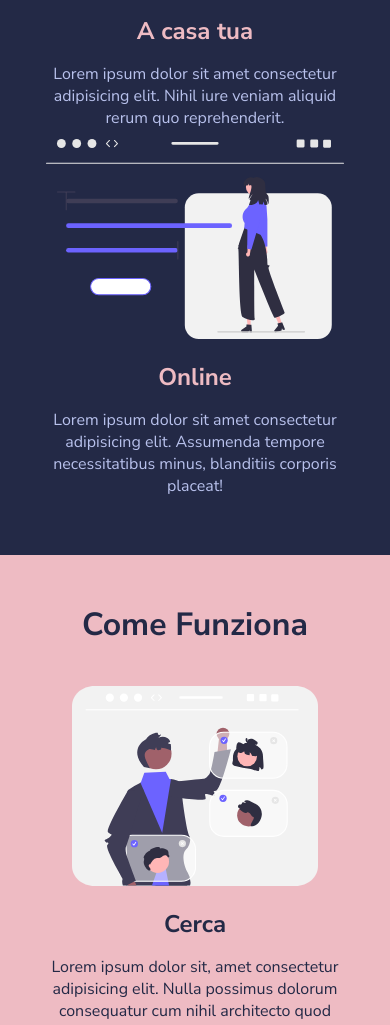
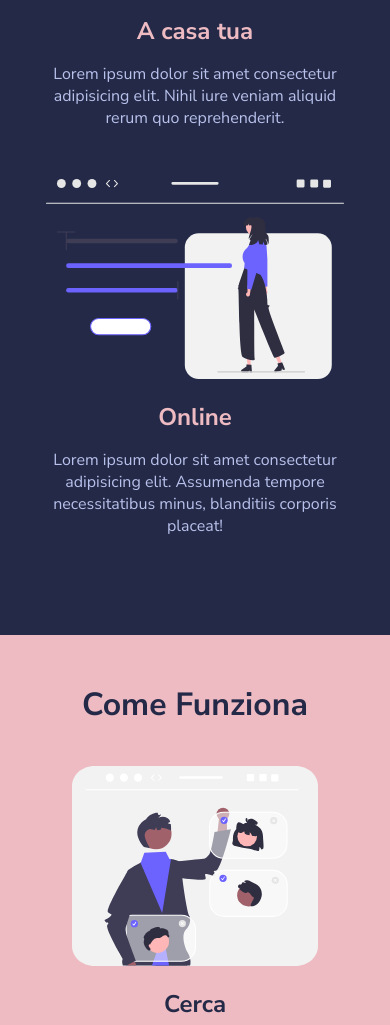
Before and after one commit to fabioadelfio/html-css-resp-wannabe, a plain HTML site: page index.html in a window 390 px wide. Shown: the part 440-1465 px from the top of the page. Drawn offline with Linux system fonts and the light colour scheme.

Commit message:
add mobile

```diff
--- a/css/style.css
+++ b/css/style.css
@@ -128,9 +128,6 @@ img {
     SOLUZIONE RESPONSIVE
  ************************************************/
 
-* {
-    overflow: auto;
-}
 
 /* TABLET */
 
@@ -151,11 +148,16 @@ img {
 
     .lessons .col {
         width: 100%;
-        padding-bottom: 10px;
+        padding-bottom: 50px;
     }
 
     .steps .col {
         width: 100%;
-        padding-bottom: 10px;
+        padding-bottom: 50px;
+    }
+
+    .why-us .col {
+        width: 100%;
+        padding-bottom: 50px;
     }
 }
```
